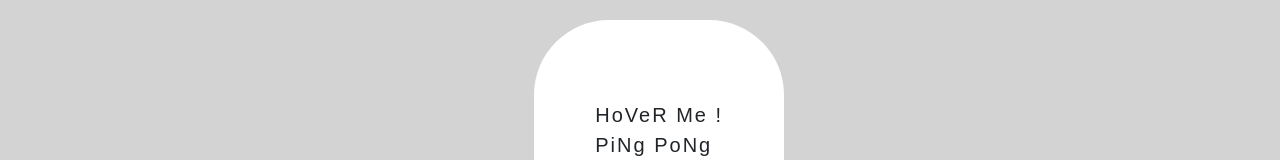
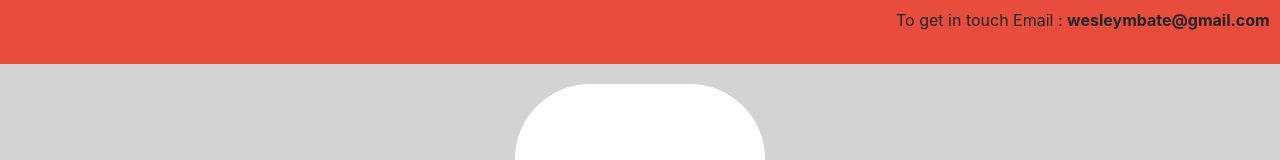
Before and after one commit to Wess58/ping-pong, a plain HTML site: page index.html in a window 1280 px wide. Shown: the top 160 px of the page. Drawn offline with Linux system fonts and the light colour scheme.

Commit message:
added email contact top-left and styling

```diff
--- a/css/styles.css
+++ b/css/styles.css
@@ -1,5 +1,5 @@
 html{
-  min-width: 103%;
+  width: 100%;
 }
 body{
 background-color: lightgrey;
@@ -41,13 +41,15 @@ opacity: 0.6;
 .bottom{
   width: 50px;
   height: 50px;
-  margin-right: 20px;
+  margin-right: 30px;
   border-radius: 50%;
   -webkit-transition: -webkit-transform .8s ease-in-out;
           transition:         transform .8s ease-in-out;
 
 }
 .bottom:hover{
+  width: 70px;
+  height: 70px;
   opacity: 0.3;
   transform:rotate3d();
   -webkit-transform: rotate(360deg);
@@ -69,10 +71,18 @@ a:hover{
   color: white;
   font-size: 20px;
 }
+.email{
+  padding-left: 70%;
+  padding-top: 0.5em;
+  padding-bottom: 1em;
+  background-color: #e74c3c;
+}
+
+
 /*Hover effect for sidebar check url (https://freefrontend.com/css-hover-effects/) for better info and understanding*/
 .card {
     position: absolute;
-    top: 65%;
+    top: 75%;
     left: 10%;
     transform: translate(-50%,-50%);
     width: 300px;
--- a/index.html
+++ b/index.html
@@ -9,7 +9,9 @@
   <script src="js/scripts.js"></script>
 </head>
 <body>
-
+  <div class="email">
+  <p>To get in touch Email : <strong>wesleymbate@gmail.com</strong></p>
+</div>
   <div id="hover">HoVeR Me !<br>PiNg PoNg <br>gAmE </div>
 
   <img id="img1" src="images/bckgrnd.png">
@@ -52,5 +54,6 @@
       <a href="https://www.instagram.com/wess_._wesley/" ><img class="bottom" src="images/instagram.jpeg"></a>
       <a href="https://drive.google.com/open?id=1hjtGKC5JUB8N9zLXGLn_JTIy1FCdR4cn" ><img class="bottom" src="images/drive.png"></a>
     </div>
+
     </body>
     </html>
```
